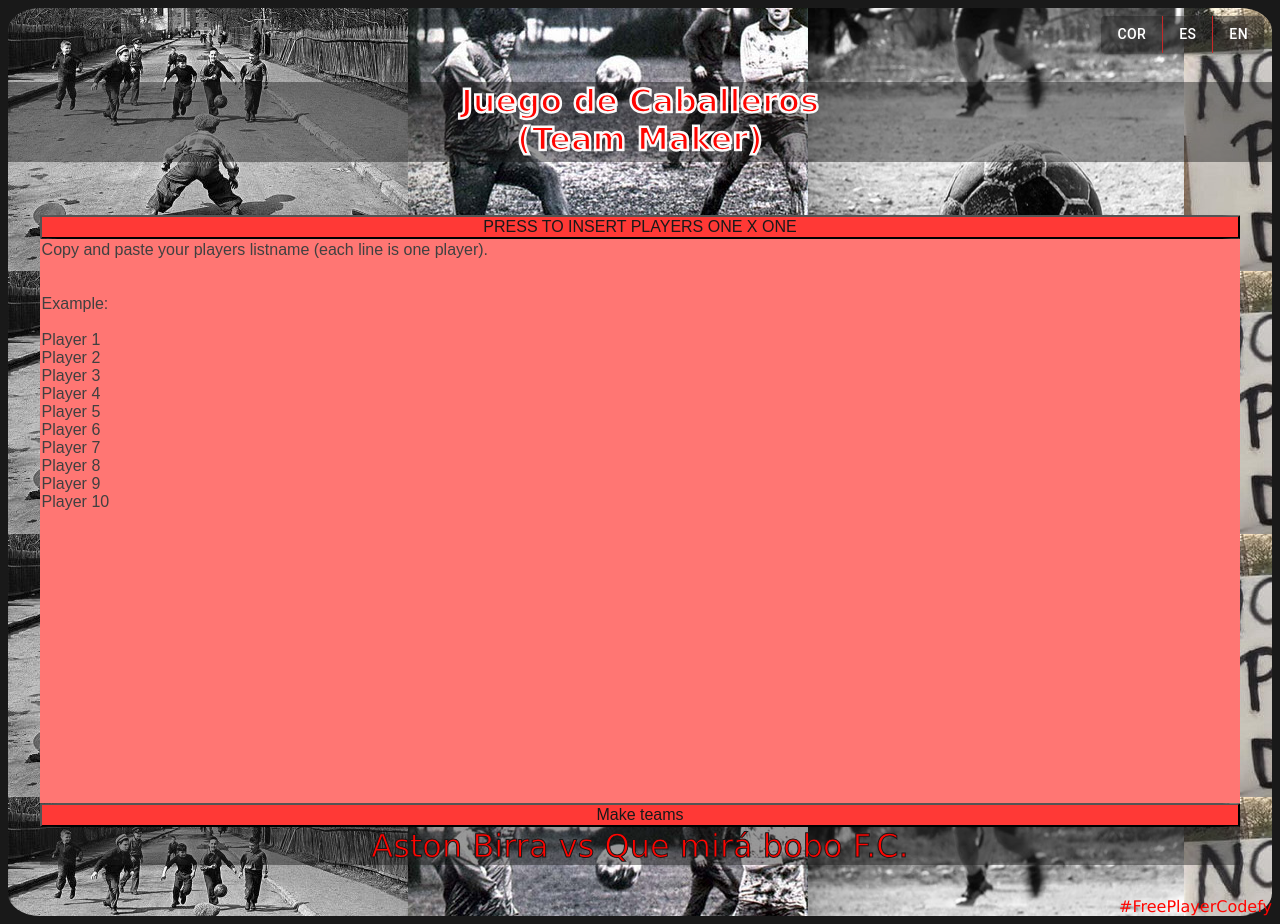
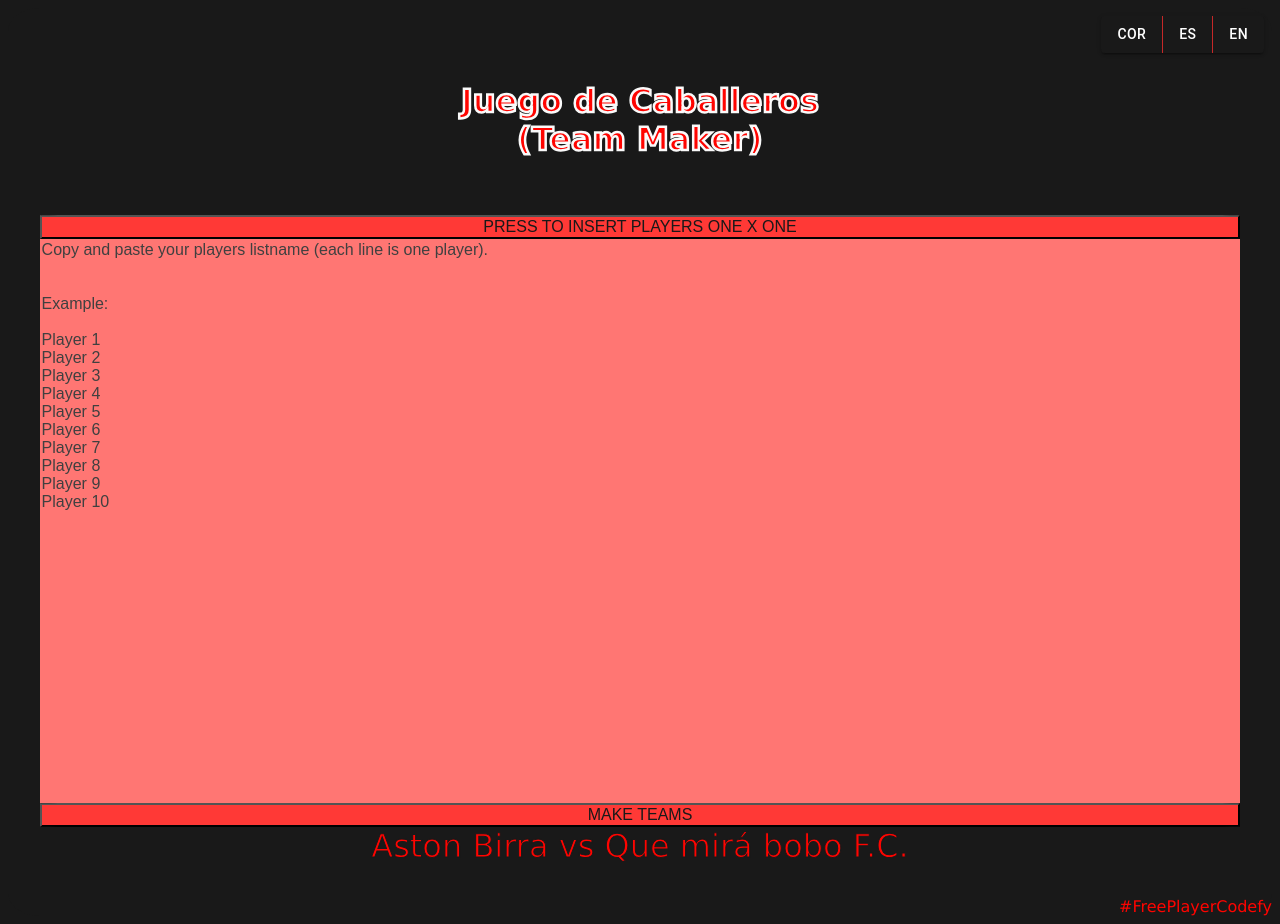
Before and after one commit to smhg15/Juego-de-Caballeros, a React (Vite) app: page / in a window 1280 px wide. Built offline with nearby package versions, Linux system fonts and the light colour scheme.

Commit message:
style(App&Lang): change background and font

```diff
--- a/src/App.css
+++ b/src/App.css
@@ -1,5 +1,5 @@
 .app{
-  background-image: url(./assets/banner.png);
+  background-color: #191919;
   border-radius: 2.5%;
 }
 .app__title{
--- a/src/languages.jsx
+++ b/src/languages.jsx
@@ -21,8 +21,8 @@ if (lang == 'spanish'){
             textareaPlaceholder:'Copia y pega la lista de jugadores (cada renglón corresponde a 1 jugador).\n\n\nEjemplo:\n\nJugador 1\nJugador 2\nJugador 3\nJugador 4\nJugador 5\nJugador 6\nJugador 7\nJugador 8\nJugador 9\nJugador 10',
             oneXOneInputTableHead:'Ingrese el nombre y presione "Enter"(debe contener al menos una letra o número)',
             makeTeamButton:{
-                isShuffled:'Mezclar nuevamente',
-                isNotShuffled:'Armar equipos',
+                isShuffled:'MEZCLAR NUEVAMENTE',
+                isNotShuffled:'ARMAR EQUIPOS',
             }
         },
         tacticsDisplay:{
@@ -46,8 +46,8 @@ else if (lang == 'cordobés'){
             textareaPlaceholder:'Copiá y pegá la lista de la banda, así como viene del Wasap (meté un player X renglón).\n\n\nTe tiene que quedá así:\n\nPrimero La Mona\nSegundo Francia\nRomán\nCachumba (que es como el doble de riesgo de La Mona)\nEsquiareti\nEl Guapachoso\nZlatan Ibrahimović\nEl gorrita\nEl que se pone la gorra\nEl gorriao',
             oneXOneInputTableHead:'Escribí el nombre y tocá el "Enter" (poné algo que se pueda pronunciá)',
             makeTeamButton:{
-                isShuffled:'Da ocote el team: armar otro',
-                isNotShuffled:'Armemo los equipos',
+                isShuffled:'DA OCOTE EL TEAM: LO ARMEMO DE NUEVO',
+                isNotShuffled:'ARMEMO LOS EQUIPO',
             }
         },
         tacticsDisplay:{
@@ -71,8 +71,8 @@ else {
             textareaPlaceholder: 'Copy and paste your players listname (each line is one player).\n\n\nExample:\n\nPlayer 1\nPlayer 2\nPlayer 3\nPlayer 4\nPlayer 5\nPlayer 6\nPlayer 7\nPlayer 8\nPlayer 9\nPlayer 10',
             oneXOneInputTableHead:'Insert a player name and press "Enter" ( the name must contain at least one letter or number)',
             makeTeamButton:{
-                isShuffled:'Suffle again',
-                isNotShuffled:'Make teams',
+                isShuffled:'SHUFFLE AGAIN',
+                isNotShuffled:'MAKE TEAMS',
             }
         },
         tacticsDisplay:{
```
Also changed, not shown: src/components/task.txt.
